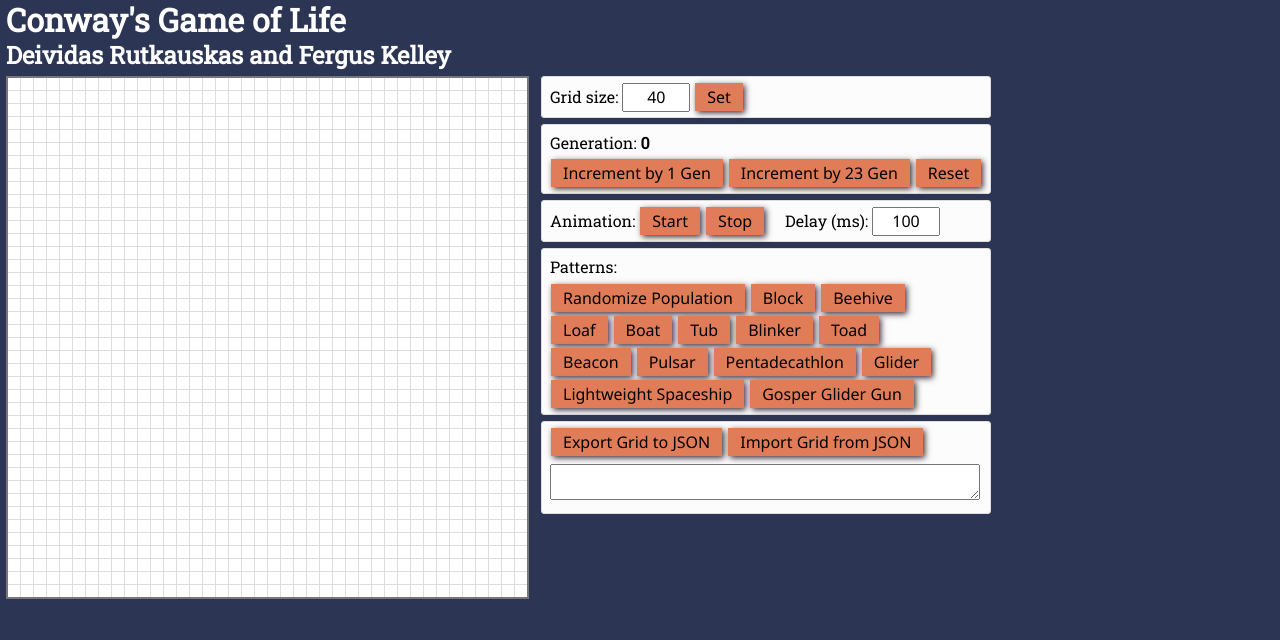
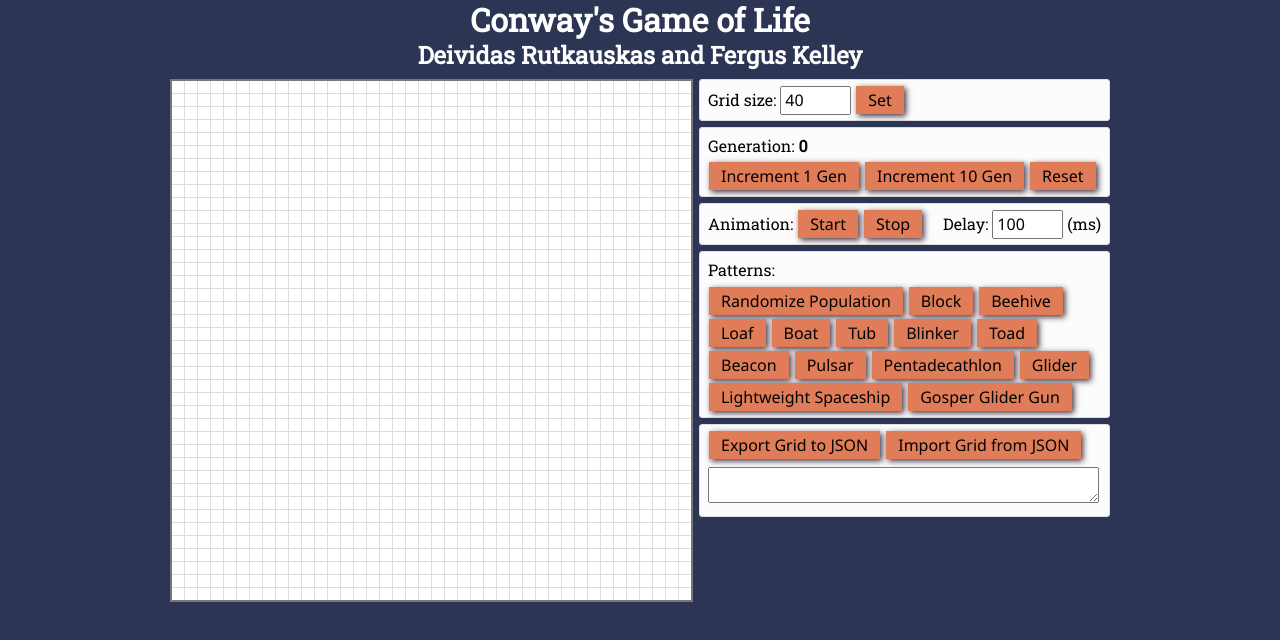
Before and after one commit to FergK/game-of-life, a plain HTML site: page index.html in a window 1280 px wide. Drawn offline with nearby package versions, Linux system fonts and the light colour scheme.

Commit message:
Improved display on mobile devices

```diff
--- a/index.html
+++ b/index.html
@@ -20,14 +20,14 @@ CSC4370 Web Programming
         src="https://code.jquery.com/jquery-3.1.0.min.js"
         integrity="sha256-cCueBR6CsyA4/9szpPfrX3s49M9vUU5BgtiJj06wt/s="
         crossorigin="anonymous"></script>
-    <script
+<!--     <script
         src="https://code.jquery.com/ui/1.12.1/jquery-ui.min.js"
         integrity="sha256-VazP97ZCwtekAsvgPBSUwPFKdrwD3unUfSGVYrahUqU="
-        crossorigin="anonymous"></script>
+        crossorigin="anonymous"></script> -->
 
 
     <!-- Google Fonts-->
-    <link href="https://fonts.googleapis.com/css?family=Noto+Sans|Noto+Serif|Roboto+Slab" rel="stylesheet">
+    <link href="https://fonts.googleapis.com/css?family=Noto+Sans|Roboto+Slab" rel="stylesheet">
 
     <!-- CSS -->
     <style type="text/css">
@@ -52,13 +52,13 @@ CSC4370 Web Programming
             padding: 3px 12px;
         }
 
-        input[type="text"] {
+        input[type="number"] {
             font-family: 'Noto Sans', sans-serif;
             /*font-weight: bold;*/
             font-size: 16px;
-            padding: 1px 0px 2px 0px;
+            padding: 1px 0px 2px 3px;
             width: 4em;
-            text-align: center;
+            text-align: left;
         }
 
         textarea {
@@ -66,8 +66,8 @@ CSC4370 Web Programming
             margin: 6px 6px 0px 0px;
         }
 
-        h1, h2 {
-            margin: 6px 0px 0px 6px;
+        h1, h2, h3, h4, h5, h6 {
+            margin: 6px 0px 6px 0px;
             padding: 0px;
         }
 
@@ -87,8 +87,6 @@ CSC4370 Web Programming
             height: 10px;
             min-width: 10px;
             min-height: 10px;
-            /*max-width: 10px;*/
-            /*max-height: 10px;*/
         }
 
         .black {
@@ -99,26 +97,32 @@ CSC4370 Web Programming
             background-color: white;
         }
 
-        #grid {
-            float: left;
-            margin: 6px;
+        .container {
+            text-align: center;
+            margin: 0px auto;
             padding: 0px;
         }
 
-        .controls {
-            color: black;
-            display: inline-block;
-            margin: 0px;
-            padding: 6px;
+        .flex {
+            display: flex;
+            flex-direction: row;
+            flex-wrap: wrap;
+            justify-content: center;
+        }
+
+        #grid, .controls {
+            margin: 3px;
+            padding: 0px;
         }
 
         .controlBox {
+            color: black;
             border: 1px solid #ddd;
             border-radius: 3px;
-            display: block;
             margin: 0px 0px 6px 0px;
             padding: 4px 8px;
             background-color: #fcfcfc;
+            text-align: left;
         }
 
         #genCount {
@@ -137,20 +141,22 @@ CSC4370 Web Programming
         <h1>Conway's Game of Life</h1>
         <h2>Deividas Rutkauskas and Fergus Kelley</h2>
 
+        <div class="flex">
+
             <table id="grid"></table>
 
             <div class="controls">
 
                 <div id="GridControls" class="controlBox">
                     <label id="hoursLabel" for="sizeField">Grid size: </label>
-                <input id="sizeField" name="sizeField" type="text" value="40" />
+                    <input id="sizeField" name="sizeField" type="number" value="40" />
                     <button id="sizeButton" onclick="makeGrid()">Set</button>
                 </div>
 
                 <div id="GenerationControls" class="controlBox">
                     <div>Generation: <span id="genCount">0</span></div>
-                <button onclick='doGeneration(1)'>Increment by 1 Gen</button>
-                <button onclick='doGeneration(23)'>Increment by 23 Gen</button>
+                    <button onclick='doGeneration(1)'>Increment 1 Gen</button>
+                    <button onclick='doGeneration(10)'>Increment 10 Gen</button>
                     <button onclick='makeGrid()'>Reset</button>
                 </div>
 
@@ -158,8 +164,8 @@ CSC4370 Web Programming
                     <label id="animationLabel">Animation:</label>
                     <button id="startButton" onclick='startAnimation()'>Start</button>
                     <button onclick='stopAnimation()'>Stop</button>
-                <label id="speedLabel" for="speedField">&nbsp;&nbsp;&nbsp;&nbsp;Delay (ms):</label>
-                <input id="speedField" name="speedField" type="text" value="100" />
+                    <label id="speedLabel" for="speedField">&nbsp;&nbsp;&nbsp;&nbsp;Delay:</label>
+                    <input id="speedField" name="speedField" type="number" value="100" /> (ms)
                 </div>
 
                 <div id="patternControls" class="controlBox">
@@ -187,10 +193,10 @@ CSC4370 Web Programming
                 </div>
 
             </div>
+        </div>
+    </div>
 
     <script type="text/javascript" src="gameoflife.js"></script>
-
-    </div>
 </body>
 
 </html>
```
Also changed, not shown: 1 other file. Lines whose indentation alone changed are shown as unchanged.
